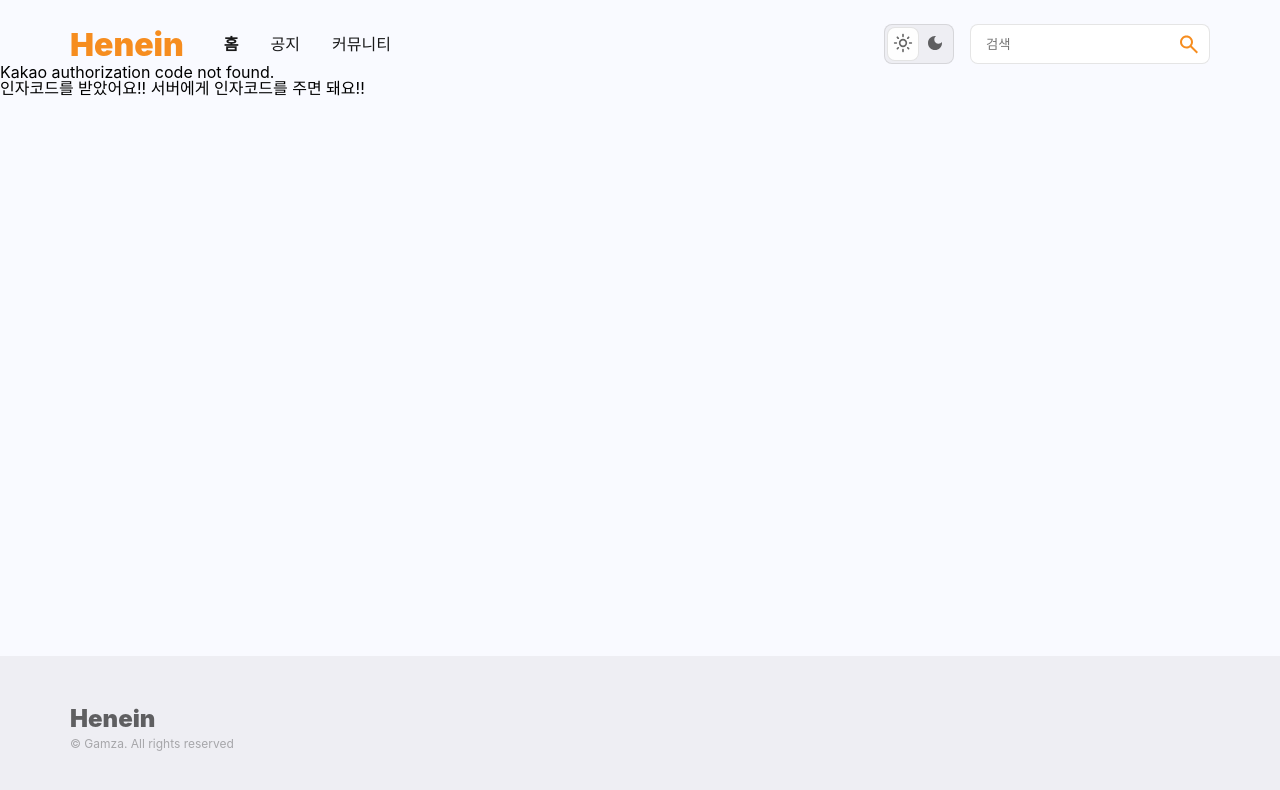
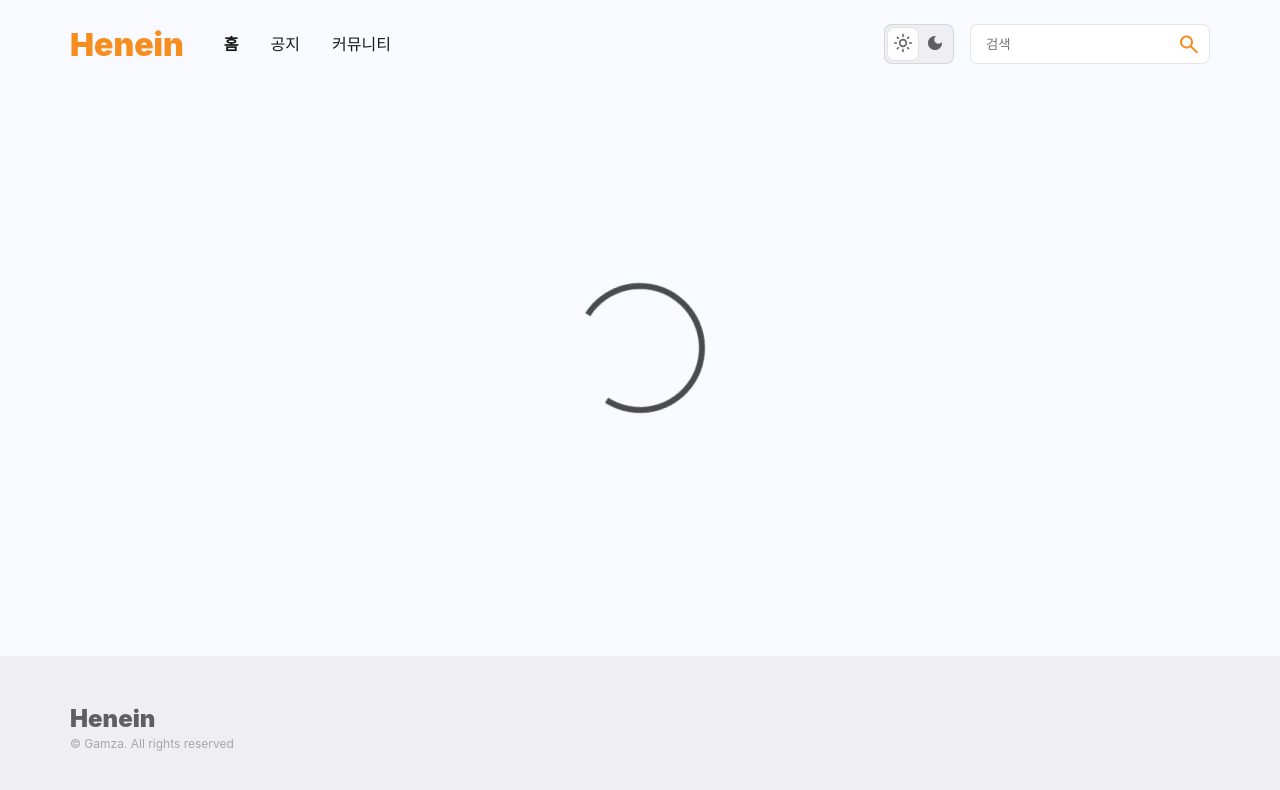
Before and after one commit to henein/mamudae, a Next.js app in the folder apps/: page /kakao in a window 1280 px wide. Before the commit this address had no page. Shown: the top 790 px of the page. Built offline with nearby package versions, Linux system fonts and the light colour scheme; a web font is replaced by a local one.

Commit message:
fix(loginLoading): 로그인시 로딩 화면 변경

```diff
--- a/apps/pages/kakao.tsx
+++ b/apps/pages/kakao.tsx
@@ -1,5 +1,7 @@
 import { useRouter } from "next/router";
 import React, { useEffect } from "react";
+import styled from "styled-components";
+import LoadingSpinner from "../src/component/LoadingSpinner";
 import { usePrintCode } from "../src/hooks/kakao/usePrintCode";
 
 const KaKao = () => {
@@ -10,19 +12,23 @@ const KaKao = () => {
   useEffect(() => {
     if (!router.isReady) return;
     if (!code) {
-      alert("카카오에서 인자코드를 받지 못함");
+      return;
     } else {
       receivePrintCode();
     }
   }, [router.isReady, code, receivePrintCode]);
 
   return (
-    <div>
-      {code && <p>Kakao authorization code: {code}</p>}
-      {!code && <p>Kakao authorization code not found.</p>}
-      인자코드를 받았어요!! 서버에게 인자코드를 주면 돼요!!
-    </div>
+    <Container>
+      <LoadingSpinner width={130} height={130} borderWidth={6} />
+    </Container>
   );
 };
 
 export default KaKao;
+
+const Container = styled.div`
+  display: flex;
+  justify-content: center;
+  align-items: center;
+`;
--- a/apps/src/component/Layout.tsx
+++ b/apps/src/component/Layout.tsx
@@ -17,10 +17,8 @@ const Layout = ({ children }: React.PropsWithChildren) => {
       <ScrollProvider>
         <GlobalStyles />
         <PageDiv>
-          <div>
-            <Header />
-            {children}
-          </div>
+          <Header />
+          {children}
           <Footer />
         </PageDiv>
       </ScrollProvider>
--- a/apps/src/component/LoadingSpinner.tsx
+++ b/apps/src/component/LoadingSpinner.tsx
@@ -3,20 +3,33 @@ import styled from "styled-components";
 import { useSelector } from "react-redux";
 import { RootState } from "../../store";
 
-const LoadingSpinner = () => {
+const LoadingSpinner = ({ ...props }) => {
   const darkModeState = useSelector(
     (state: RootState) => state.darkMode.isDarkMode
   );
-  return <Spinner darkModeState={darkModeState} />;
+  return (
+    <Spinner
+      darkModeState={darkModeState}
+      width={props.width}
+      height={props.height}
+      borderWidth={props.borderWidth}
+    />
+  );
 };
 
 export default LoadingSpinner;
 
-const Spinner = styled.div<{ darkModeState: boolean }>`
-  width: 15px;
-  height: 15px;
+const Spinner = styled.div<{
+  darkModeState: boolean;
+  width: number;
+  height: number;
+  borderWidth: number;
+}>`
+  width: ${({ width }) => `${width}px`};
+  height: ${({ height }) => `${height}px`};
   box-sizing: border-box;
-  border: 2px solid ${({ theme }) => theme.characterCardButton};
+  border: ${({ borderWidth }) => `${borderWidth}px`} solid
+    ${({ theme }) => theme.characterCardButton};
   border-right-color: rgba(0, 0, 0, 0);
   border-radius: 100%;
   animation: spin 1s ease-in-out infinite;
--- a/apps/src/component/LoginComponent/Login.tsx
+++ b/apps/src/component/LoginComponent/Login.tsx
@@ -28,7 +28,7 @@ const Login = () => {
   if (isLoading) {
     return (
       <LoginContainer isLoading={isLoading}>
-        <LoadingSpinner />
+        <LoadingSpinner width={15} height={15} borderWidth={2} />
       </LoginContainer>
     );
   }
--- a/apps/src/containers/MyPage/components/Character/CharBox.tsx
+++ b/apps/src/containers/MyPage/components/Character/CharBox.tsx
@@ -1,7 +1,6 @@
 import React, { useEffect, useState } from "react";
 import styled from "styled-components";
 import ColorThief from "colorthief";
-import NextImage from "next/image";
 import {
   usePickChar,
   useRefreshChar,
@@ -129,7 +128,7 @@ const CharBox = ({
             onMouseLeave={() => setRefreshOn(false)}
           >
             {isLoading ? (
-              <LoadingSpinner />
+              <LoadingSpinner width={15} height={15} borderWidth={2} />
             ) : (
               <RefreshIcon
                 width="20"
--- a/apps/src/containers/MyPage/components/Character/index.tsx
+++ b/apps/src/containers/MyPage/components/Character/index.tsx
@@ -2,7 +2,6 @@ import React, { useState } from "react";
 import styled from "styled-components";
 import CharSelectBox from "./CharSelectBox";
 import Button from "../../../../component/Button";
-import Image from "next/image";
 import {
   useGetAllMyChar,
   useGetCharName,
@@ -75,7 +74,9 @@ const MyChar = () => {
             disabled={isLoading}
           >
             <BtnInner>
-              {isLoading && <LoadingSpinner />}
+              {isLoading && (
+                <LoadingSpinner width={15} height={15} borderWidth={2} />
+              )}
               <span>인증하기</span>
             </BtnInner>
           </AuthBtn>
```
